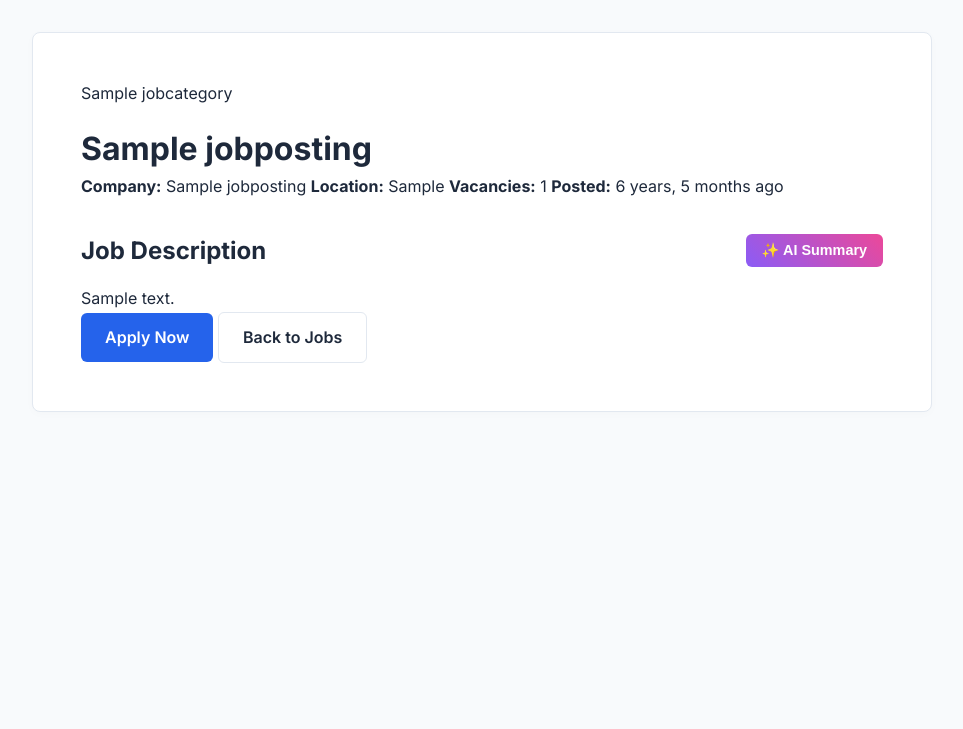
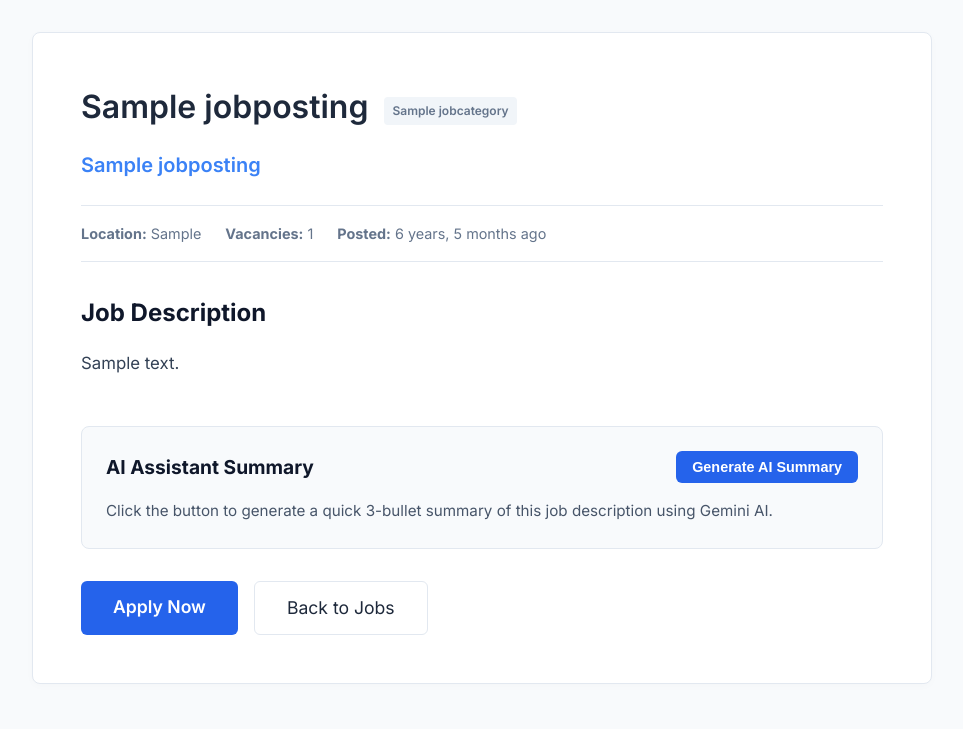
Before and after one commit to PavanKumarKillana/NexusJobs, a Django app: page /job/1/ in a window 1280 px wide. Shown: the part 71-800 px from the top of the page, without its empty margins (158-1121 px from the left). Run offline with Django 5.2, Linux system fonts and the light colour scheme; tables that the repository leaves empty hold one stand-in row (values such as "Sample post").

Commit message:
Finalize clean UI, remove emojis, sync detail page styling, and update job records

```diff
--- a/templates/jobs/job_detail.html
+++ b/templates/jobs/job_detail.html
@@ -3,72 +3,68 @@
 {% block title %}{{ job.title }} | NexusJobs{% endblock %}
 
 {% block content %}
+<div class="container">
     <div class="detail-container">
-    <div class="detail-header">
-        <div class="job-category" style="font-size: 1rem; margin-bottom: 1rem;">
-            {{ job.category.name }}
+        <div class="job-card-header">
+            <h1 class="job-title-link" style="font-size: 2rem; color: #1e293b; margin-bottom: 0.5rem;">{{ job.title }}</h1>
+            <span class="job-category-badge">{{ job.category.name }}</span>
         </div>
-        <h1>{{ job.title }}</h1>
-        <div class="detail-meta">
-            <span>
-                <strong>Company:</strong> {{ job.company_name|default:"Not specified" }}
-            </span>
-            <span>
-                <strong>Location:</strong> {{ job.location }}
-            </span>
-            <span>
-                <strong>Vacancies:</strong> {{ job.vacancies }}
-            </span>
-            <span>
-                <strong>Posted:</strong> {{ job.posted_at|timesince }} ago
-            </span>
+
+        <h3 class="job-company" style="font-size: 1.25rem; color: #3b82f6; margin-bottom: 1.5rem;">{{ job.company_name }}</h3>
+
+        <div class="job-meta-row" style="border-top: 1px solid #e2e8f0; border-bottom: 1px solid #e2e8f0; padding: 1rem 0; margin-bottom: 2rem;">
+            <span class="meta-item"><strong>Location:</strong> {{ job.location }}</span>
+            <span class="meta-item"><strong>Vacancies:</strong> {{ job.vacancies }}</span>
+            <span class="meta-item"><strong>Posted:</strong> {{ job.posted_at|timesince }} ago</span>
+        </div>
+
+        <div class="job-description-section" style="margin-bottom: 3rem;">
+            <h2 style="margin-bottom: 1rem; color: #0f172a;">Job Description</h2>
+            <div class="job-snippet" style="font-size: 1.05rem; line-height: 1.8; color: #334155; white-space: pre-wrap;">{{ job.description|safe }}</div>
+        </div>
+
+        <div class="ai-summary-box" style="background: #f8fafc; border: 1px solid #e2e8f0; border-radius: 8px; padding: 1.5rem; margin-bottom: 2rem;">
+            <div style="display: flex; justify-content: space-between; align-items: center; margin-bottom: 1rem;">
+                <h3 style="color: #0f172a; font-size: 1.2rem;">AI Assistant Summary</h3>
+                <button id="btn-ai-summary" class="btn-search" style="padding: 0.5rem 1rem; font-size: 0.9rem;">Generate AI Summary</button>
+            </div>
+            <div id="ai-summary-content" style="color: #475569; font-size: 0.95rem;">
+                <p>Click the button to generate a quick 3-bullet summary of this job description using Gemini AI.</p>
             </div>
         </div>
 
-    <div class="detail-body">
-        <div style="display: flex; justify-content: space-between; align-items: center; margin-bottom: 1rem; margin-top: 2rem;">
-            <h2 style="margin: 0;">Job Description</h2>
-            <button id="ai-summarize-btn" class="btn-apply" style="background: linear-gradient(45deg, #8b5cf6, #ec4899); padding: 0.5rem 1rem; font-size: 0.9rem;">
-                ✨ AI Summary
-            </button>
+        <div class="job-actions" style="display: flex; gap: 1rem; margin-top: 2rem;">
+            {% if job.apply_link %}
+            <a href="{{ job.apply_link }}" target="_blank" class="btn-apply" style="padding: 0.75rem 2rem; font-size: 1.1rem; text-align: center;">Apply Now</a>
+            {% endif %}
+            <a href="{% url 'jobs:list' %}" class="btn-secondary" style="padding: 0.75rem 2rem; font-size: 1.1rem; text-align: center; border-radius: 6px; display: inline-block;">Back to Jobs</a>
         </div>
-
-        <div id="ai-summary-box" style="display: none; background: rgba(139, 92, 246, 0.1); border-left: 4px solid #8b5cf6; padding: 1rem; margin-bottom: 1.5rem; border-radius: 4px;">
-            <strong style="color: #c4b5fd;">AI Insights:</strong>
-            <div id="ai-summary-content" style="margin-top: 0.5rem; color: #f8fafc; white-space: pre-line;"></div>
-        </div>
-
-        <p>{{ job.description|linebreaksbr }}</p>
-    </div>
-
-    <div class="action-bar">
-        {% if job.apply_link %}
-        <a href="{{ job.apply_link }}" target="_blank" class="btn-apply" style="flex-grow: 1;">Apply Now</a>
-        {% endif %}
-        <a href="{% url 'jobs:list' %}" class="btn-apply btn-secondary" {% if not job.apply_link %}style="flex-grow: 1;"{% endif %}>Back to Jobs</a>
     </div>
 </div>
 
 <script>
-document.getElementById('ai-summarize-btn').addEventListener('click', function() {
+    document.getElementById('btn-ai-summary').addEventListener('click', function() {
+        const contentDiv = document.getElementById('ai-summary-content');
         const btn = this;
-    const box = document.getElementById('ai-summary-box');
-    const content = document.getElementById('ai-summary-content');
 
-    btn.innerHTML = '⏳ Generating...';
         btn.disabled = true;
+        btn.innerText = 'Generating...';
+        contentDiv.innerHTML = '<p>Analyzing job description with Gemini AI...</p>';
 
-    fetch('{% url "jobs:ai_summary" job.pk %}')
+        fetch("{% url 'jobs:ai_summary' job.pk %}")
             .then(response => response.json())
             .then(data => {
-            box.style.display = 'block';
-            content.innerText = data.summary;
-            btn.innerHTML = '✨ AI Summary Generated';
+                if(data.summary) {
+                    contentDiv.innerHTML = `<div style="padding: 1rem; background: white; border-left: 4px solid #2563eb; border-radius: 4px;">${data.summary}</div>`;
+                } else {
+                    contentDiv.innerHTML = `<p style="color: #dc2626;">Error: ${data.error}</p>`;
+                }
+                btn.innerText = 'Regenerate Summary';
+                btn.disabled = false;
             })
             .catch(error => {
-            box.style.display = 'block';
-            content.innerText = 'Failed to load AI summary. Please try again later.';
-            btn.innerHTML = '✨ AI Summary';
+                contentDiv.innerHTML = `<p style="color: #dc2626;">Failed to connect to AI service.</p>`;
+                btn.innerText = 'Generate AI Summary';
                 btn.disabled = false;
             });
     });
```
Also changed, not shown: templates/jobs/job_list.html (+6 -6 lines). Lines whose indentation alone changed are shown as unchanged.
